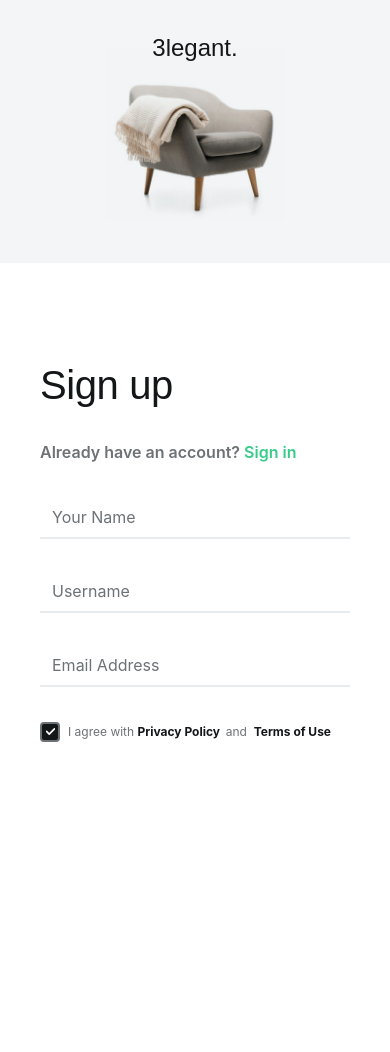
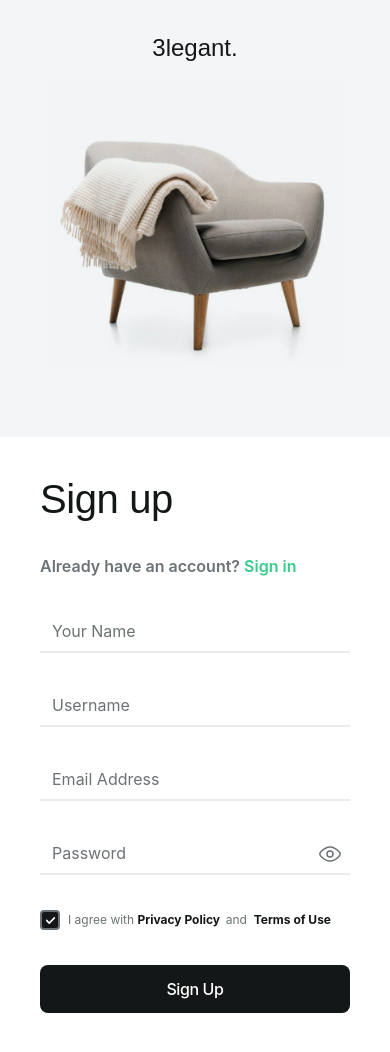
Before and after one commit to anilprajapati1006/bulletraja-app, a React (Vite) app: page /login in a window 390 px wide. Before the commit the page ends 844 px from the top, so only its background shows below. Built offline with nearby package versions, Linux system fonts and the light colour scheme.

Commit message:
register page

```diff
--- a/src/App/pages/auth/login/index.tsx
+++ b/src/App/pages/auth/login/index.tsx
@@ -4,15 +4,15 @@ import { FC } from 'react';
 const Login: FC = () => {
   return (
     <div className='grid md:grid-cols-2 h-screen text-app-black'>
-      <div className='login-background'>
+      <div className='login-background min-h-[437px]'>
         <h1 className='text-center font-poppins font-medium text-2xl mt-8'>3legant.</h1>
       </div>
 
       <div className='flex items-center justify-center px-10'>
-        <form className='bg-white w-full max-w-[486px] space-y-8'>
+        <form className='bg-white w-full max-w-[486px] space-y-8 py-10'>
           <h2 className='text-[40px]/[44px] font-poppins font-medium tracking-[-0.4px]'>Sign up</h2>
           <p className='text-app-gray font-inter text-base/[26px] font-semibold'>
-            Already have an account? <a className='text-app-green'>Sign in</a>
+            Already have an account? <a href='/register' className='text-app-green cursor-pointer'>Sign in</a>
           </p>
           <CustomInput
             id="name"
@@ -32,11 +32,18 @@ const Login: FC = () => {
             placeholder="Email address"
             required
           />
+          <CustomInput
+            id="password"
+            type="password"
+            placeholder="Password"
+            icon='/images/eye.svg'
+            required
+          />
           <div className="flex items-center gap-2 text-nowrap flex-wrap">
             <input
               id="accept"
               type="checkbox"
-              className="w-5 h-5 text-gray-500 border-2 rounded focus:ring-0 checked:bg-app-black checked:border-[#6C7275]"
+              className="w-5 h-5 text-gray-500 border-2 rounded focus:ring-0 checked:bg-app-black checked:border-[#6C7275] cursor-pointer"
               defaultChecked
             />
             <label htmlFor="accept" className="flex text-xs md:text-base font-inter leading-[26px] text-app-gray">
@@ -50,6 +57,9 @@ const Login: FC = () => {
               </a>
             </label>
           </div>
+          <button className='text-white text-center font-inter text-base font-medium leading-[28px] tracking-[-0.4px] bg-app-black rounded-lg w-full px-10 py-[10px]'>
+            Sign Up
+          </button>
         </form>
       </div>
     </div>
--- a/src/App/pages/auth/register/index.tsx
+++ b/src/App/pages/auth/register/index.tsx
@@ -1,8 +1,54 @@
+import { CustomInput } from '@/core/components';
 import { FC } from 'react';
 
 const Register: FC = () => {
   return (
-    <div>Register</div>
+    <div className='grid md:grid-cols-2 h-screen text-app-black'>
+      <div className='login-background min-h-[437px]'>
+        <h1 className='text-center font-poppins font-medium text-2xl mt-8'>3legant.</h1>
+      </div>
+
+      <div className='flex items-center justify-center px-10'>
+        <form className='bg-white w-full max-w-[486px] space-y-8 py-10'>
+          <h2 className='text-[40px]/[44px] font-poppins font-medium tracking-[-0.4px]'>Sign In</h2>
+          <p className='text-app-gray font-inter text-base/[26px] font-semibold'>
+            Don’t have an accout yet?  <a href='/login' className='text-app-green cursor-pointer'>Sign Up</a>
+          </p>
+          <CustomInput
+            id="name"
+            type="text"
+            placeholder="Your usernam or email address"
+            required
+          />
+          <CustomInput
+            id="password"
+            type="password"
+            placeholder="Password"
+            icon='/images/eye.svg'
+            required
+          />
+          <div className='flex justify-between items-center'>
+            <div className="flex items-center gap-2 text-nowrap flex-wrap">
+              <input
+                id="accept"
+                type="checkbox"
+                className="w-5 h-5 text-gray-500 border-2 rounded focus:ring-0 checked:bg-app-black checked:border-[#6C7275] cursor-pointer"
+                defaultChecked
+              />
+              <p className="flex text-xs md:text-base font-inter leading-[26px] text-app-gray">
+                Remember me
+              </p>
+            </div>
+            <p className='text-app-black font-inter text-xs md:text-base leading-[26px] font-semibold'>
+              Forgot password?
+            </p>
+         </div>
+          <button className='text-white text-center font-inter text-base font-medium leading-[28px] tracking-[-0.4px] bg-app-black rounded-lg w-full px-10 py-[10px]'>
+            Sign In
+          </button>
+        </form>
+      </div>
+    </div>
   )
 }
 
--- a/src/core/components/CustomInput/CustomInput.tsx
+++ b/src/core/components/CustomInput/CustomInput.tsx
@@ -5,17 +5,27 @@ interface CustomInputProps {
     type: string;
     placeholder: string;
     required?: boolean;
+    icon?: string;  // Optional icon prop for dynamic image
 }
 
-const CustomInput: React.FC<CustomInputProps> = ({ id, type, placeholder, required }) => {
+const CustomInput: React.FC<CustomInputProps> = ({ id, type, placeholder, required, icon }) => {
     return (
+        <div className="relative w-full mb-8">
             <input
                 id={id}
                 type={type}
                 placeholder={placeholder}
                 required={required}
-            className="border-b-2 border-app-light-gray bg-transparent focus:border-none focus:outline-none py-2 w-full border-t-0 border-l-0 border-r-0 mb-8 placeholder-inter" // Set other borders to none
+                className={`border-b-2 border-app-light-gray bg-transparent focus:border-none focus:outline-none py-2 w-full border-t-0 border-l-0 border-r-0 placeholder-inter ${icon ? 'pr-10' : ''}`} // Add padding if icon exists
             />
+            {icon && (
+                <img
+                    src={icon}
+                    alt={`${id}-icon`}
+                    className="absolute right-2 top-1/2 transform -translate-y-1/2 w-6 h-6 cursor-pointer"
+                />
+            )}
+        </div>
     );
 };
 
```
Also changed, not shown: public/images/eye.svg (added). Lines whose indentation alone changed are shown as unchanged.
